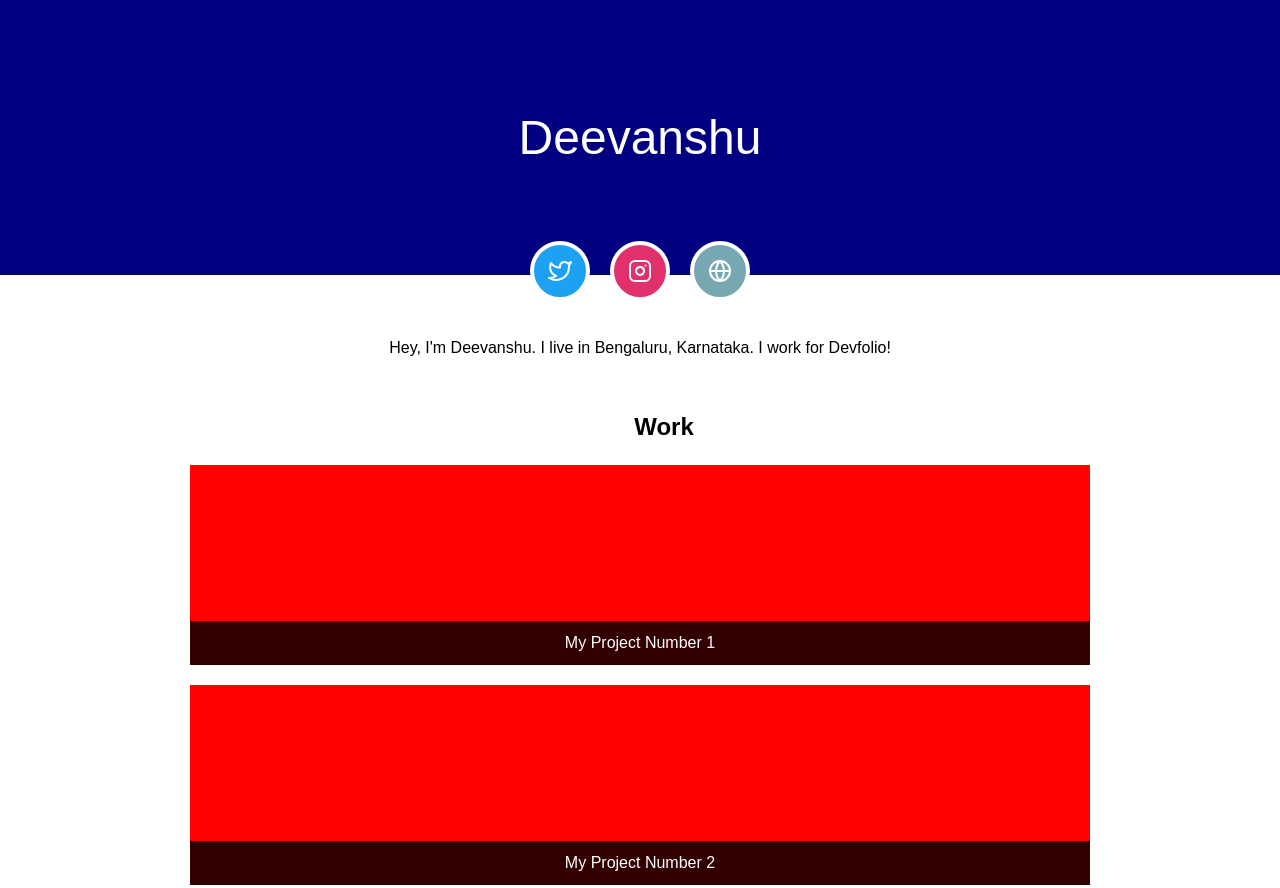
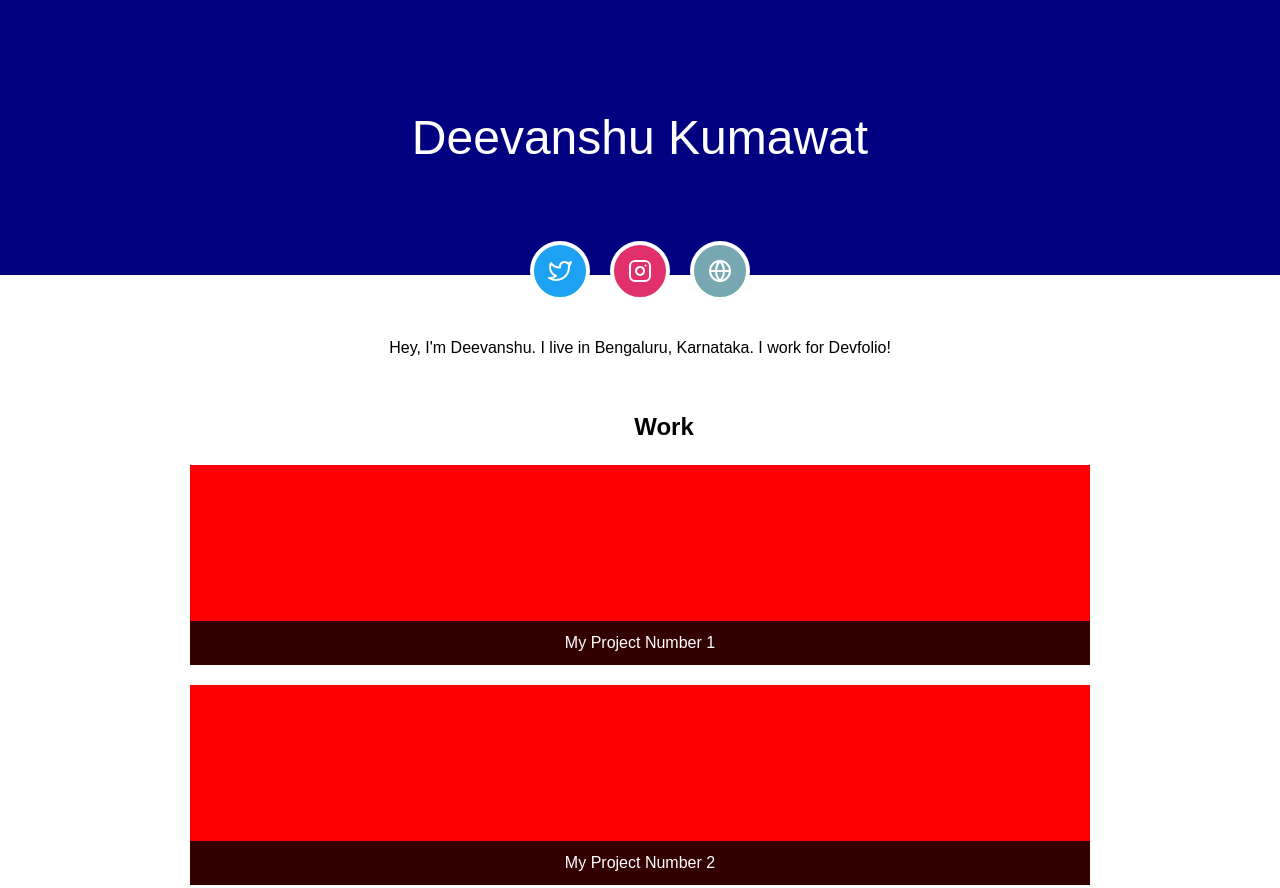
Before and after one commit to d33vanshu/personalsite, a plain HTML site: page index.html in a window 1280 px wide. Shown: the top 888 px of the page. Drawn offline with Linux system fonts and the light colour scheme.

Commit message:
Updated site's title

```diff
--- a/index.html
+++ b/index.html
@@ -6,13 +6,13 @@
   <meta name="viewport" content="width=device-width, initial-scale=1.0">
   <meta http-equiv="X-UA-Compatible" content="ie=edge">
   <link rel="stylesheet" href="./styles.css">
-  <title>My Website</title>
+  <title>Deevanshu Kumawat</title>
 </head>
 
 <body>
   <header>
     <!-- Write your name below -->
-    <h2>Deevanshu</h2>
+    <h2>Deevanshu Kumawat</h2>
     <nav class="social-nav">
       <ul>
         <li>
```
